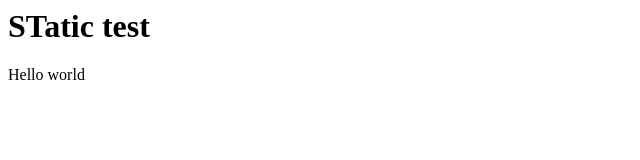
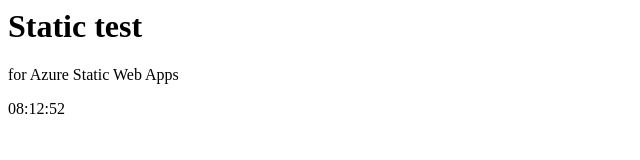
Before and after one commit to ITAKEA/my-static, a plain HTML site: page index.html in a window 1280 px wide. Shown: the whole page, without its empty margins (0-640 px from the left). Drawn offline with Linux system fonts and the light colour scheme.

Commit message:
Update index.html

```diff
--- a/index.html
+++ b/index.html
@@ -1,2 +1,22 @@
-<h1>STatic test</h1>
-<p>Hello world</p>
+<h1>Static test</h1>
+<p>for Azure Static Web Apps</p>
+
+<div id="time">Loading time...</div>
+
+    <script>
+        function updateTime() {
+            const now = new Date();
+            const hours = String(now.getHours()).padStart(2, '0');
+            const minutes = String(now.getMinutes()).padStart(2, '0');
+            const seconds = String(now.getSeconds()).padStart(2, '0');
+
+            const timeString = `${hours}:${minutes}:${seconds}`;
+            document.getElementById('time').textContent = timeString;
+        }
+
+        // Update the time immediately when the page loads
+        updateTime();
+
+        // Update the time every second
+        setInterval(updateTime, 1000);
+    </script>
```
